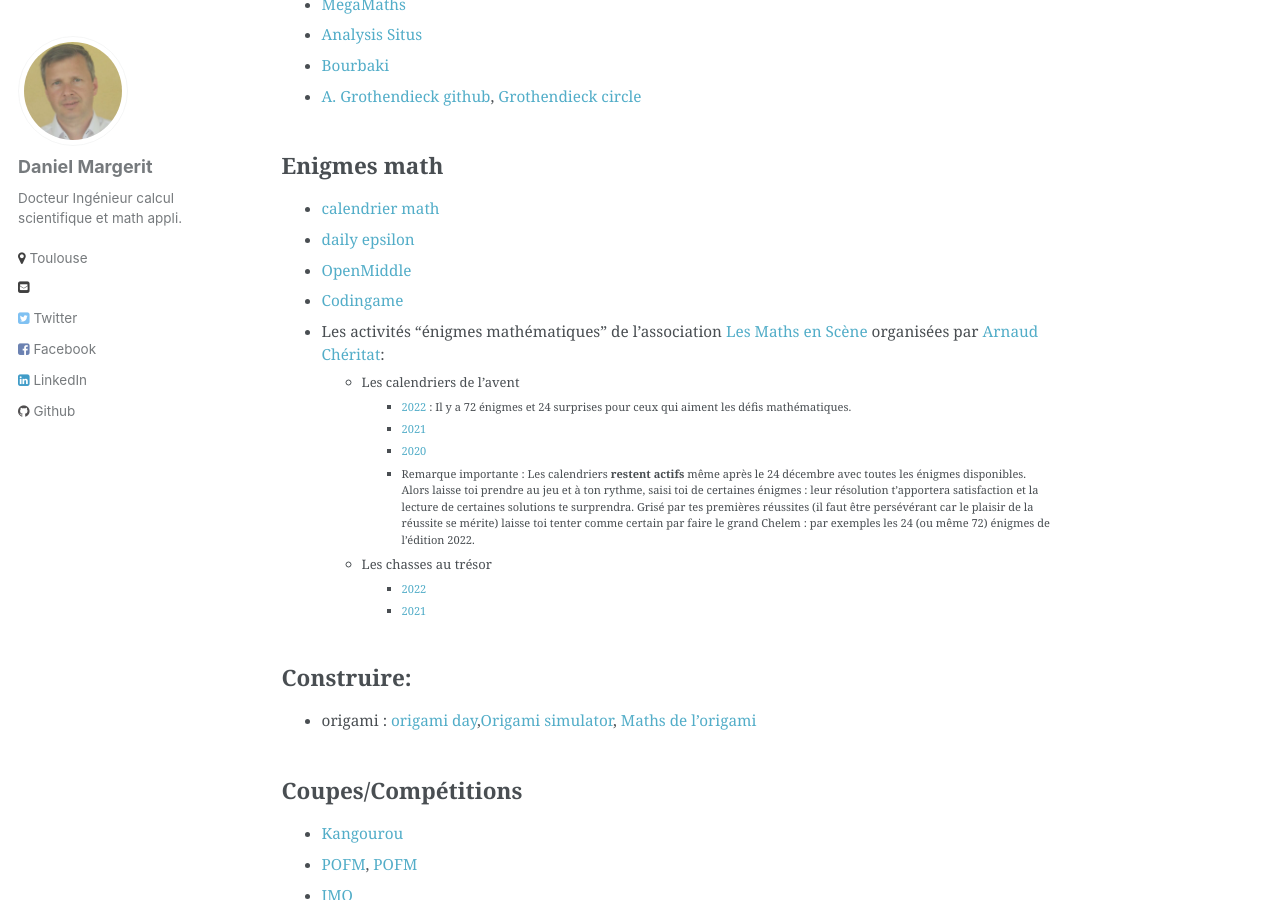
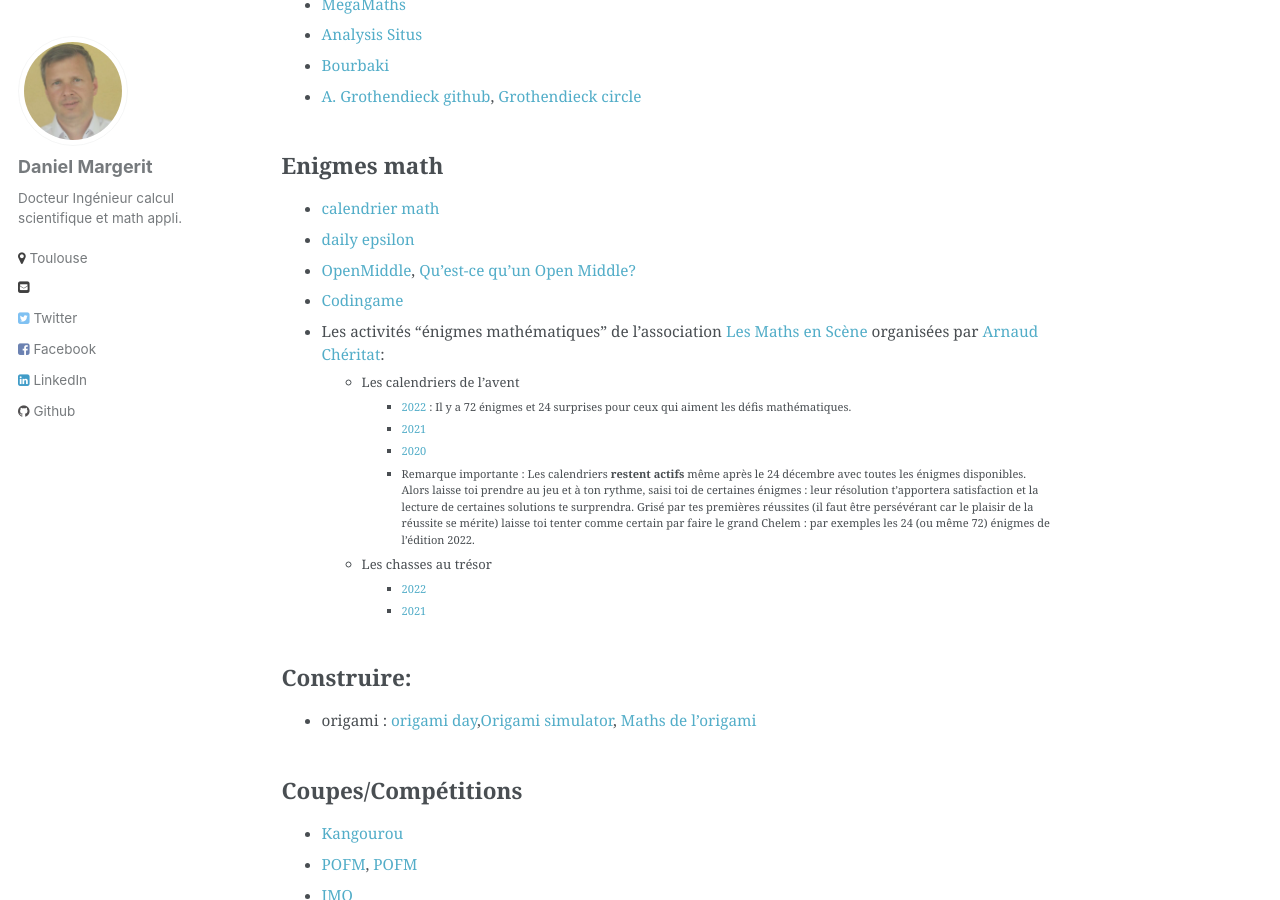
Before and after one commit to danielmargerit/danielmargerit.github.io, a Jekyll site: the page built from _pages/like.md, in a window 1280 px wide and 900 px high, scrolled down 5068 px. Built offline with Jekyll 4.4.1, drawn with Linux system fonts in a browser that asks for light colours.

Commit message:
typo correction

```diff
--- a/_pages/like.md
+++ b/_pages/like.md
@@ -166,7 +166,7 @@ header:
 ## Enigmes math
 - [calendrier math](https://www.pug.fr/produit/2000/9782706151781/calendrier-mathematique-2023)
 - [daily epsilon](https://dailyepsilon.com/2022calendar.php)
-- [OpenMiddle](https://www.fsjm.ch/fr/competitions/owmc/)
+- [OpenMiddle](https://www.openmiddle.com/fr/accueil/), [Qu’est-ce qu’un Open Middle?](https://cybersavoir.cssdm.gouv.qc.ca/mat-sec/open-middle/)
 - [Codingame](https://www.codingame.com/start)
 - Les activités "énigmes mathématiques" de l'association [Les Maths en Scène](https://lesmathsenscene.fr/) organisées par [Arnaud Chéritat](https://www.math.univ-toulouse.fr/~cheritat/):
 	- Les calendriers de l'avent
```
